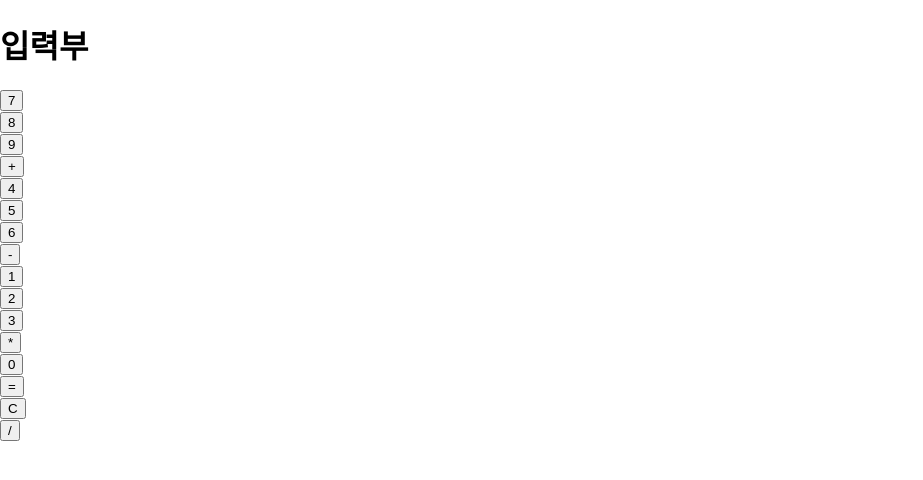
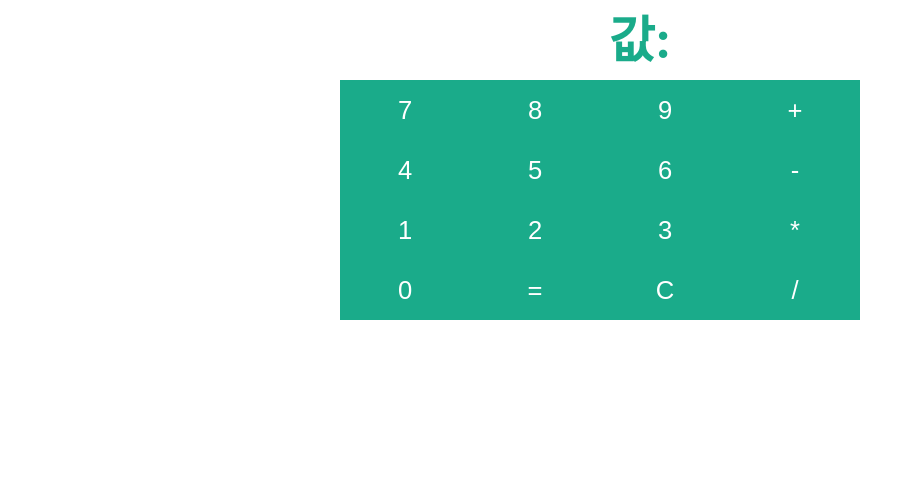
Before and after one commit to moonshot123/calculator7, a React (Create React App) app: page / in a window 1280 px wide. Shown: the top 480 px of the page, without its empty margins (0-923 px from the left). Built offline with nearby package versions, Linux system fonts and the light colour scheme.

Commit message:
5-commit

```diff
--- a/src/components/CalculatorButton.css
+++ b/src/components/CalculatorButton.css
@@ -0,0 +1,41 @@
+
+
+
+button{
+    background:#1AAB8A;
+    color:#fff;
+    border:none;
+    position:relative;
+    height:60px;
+    width: 130px;
+    font-size:1.6em;
+    padding:0 2em;
+    cursor:pointer;
+    transition:800ms ease all;
+    outline:none;
+    float: left;
+  }
+  button:hover{
+    background:#fff;
+    color:#1AAB8A;
+  }
+  button:before,button:after{
+
+    position:absolute;
+    top:0;
+    right:0;
+    height:2px;
+    width:0;
+    background: #1AAB8A;
+    transition:400ms ease all;
+  }
+  button:after{
+    right:inherit;
+    top:inherit;
+    left:0;
+    bottom:0;
+  }
+  button:hover:before,button:hover:after{
+    width:100%;
+    transition:800ms ease all;
+  }
--- a/src/components/CalculatorButton.js
+++ b/src/components/CalculatorButton.js
@@ -1,6 +1,6 @@
 import React,{Component} from 'react';
 import PropTypes from "prop-types";
-
+import './CalculatorButton.css';
 
 class CalculatorButton extends Component {
 
@@ -10,8 +10,8 @@ class CalculatorButton extends Component {
 
     render(){
         return(
-            <div>
-                <button onClick={this.handleClick} >{this.props.name}</button>
+            <div className="container">
+                <button className="btn" onClick={this.handleClick} >{this.props.name}</button>
             </div>
         )
     }
--- a/src/components/CalculatorInput.css
+++ b/src/components/CalculatorInput.css
@@ -0,0 +1,7 @@
+
+.container {
+    width: 600px;
+    height: auto;
+    margin: auto;
+    text-align: center;
+}
--- a/src/components/CalculatorInput.js
+++ b/src/components/CalculatorInput.js
@@ -1,6 +1,6 @@
 import React,{Component} from 'react'
 import CalculatorButton from './CalculatorButton'
-
+import "./CalculatorInput.css"
 
 
 class CalculatorInput extends Component{
@@ -12,27 +12,26 @@ class CalculatorInput extends Component{
 
     render(){
         return (
-            <div>
-                <h1>입력부</h1>
+            <div className="container">
 
                 <div>
                 <CalculatorButton name="7" clickhadler={this.handleBtnClick}/>
                 <CalculatorButton name="8" clickhadler={this.handleBtnClick}/>
                 <CalculatorButton name="9" clickhadler={this.handleBtnClick}/>
                 <CalculatorButton name="+" clickhadler={this.handleBtnClick}/>
-                </div>
+                </div><br/>
                 <div>
                 <CalculatorButton name="4" clickhadler={this.handleBtnClick}/>
                 <CalculatorButton name="5" clickhadler={this.handleBtnClick}/>
                 <CalculatorButton name="6" clickhadler={this.handleBtnClick}/>
                 <CalculatorButton name="-" clickhadler={this.handleBtnClick}/>
-                </div>
+                </div><br/>
                 <div>
                 <CalculatorButton name="1" clickhadler={this.handleBtnClick}/>
                 <CalculatorButton name="2" clickhadler={this.handleBtnClick}/>
                 <CalculatorButton name="3" clickhadler={this.handleBtnClick}/>
                 <CalculatorButton name="*" clickhadler={this.handleBtnClick}/>
-                </div>
+                </div><br/>
                 <div>
                 <CalculatorButton name="0" clickhadler={this.handleBtnClick}/>
                 <CalculatorButton name="=" clickhadler={this.handleBtnClick}/>
--- a/src/components/CalculatorOutput.css
+++ b/src/components/CalculatorOutput.css
@@ -0,0 +1,7 @@
+.totalMain{
+    height: 80px;
+    color: #1AAB8A;
+    text-align: center;
+    font-size: 50px;
+    font-weight: bold;
+}
--- a/src/components/CalculatorOutput.js
+++ b/src/components/CalculatorOutput.js
@@ -1,14 +1,14 @@
 import React from 'react'
 import PropTypes from 'prop-types'
-
+import "./CalculatorOutput.css"
 
 const CalculatorOutput = ({total}) => {
 
     console.log("출력부 로그 : "+total)
     return(
 
-        <div>
-            {total}
+        <div className="totalMain">
+            값:{total}
         </div>
 
     )
--- a/src/logic/Calculate.js
+++ b/src/logic/Calculate.js
@@ -1,11 +1,9 @@
 import React from 'react'
-import isNumber from './isNumber'
-
 
 
 const Calculate = (state,name) => {
-    console.log("계산값확인 state :"+state);
-    console.log("계산값확인 total :"+state.total);
+    console.log("계산값확인 state :"+state)
+    console.log("계산값확인 total :"+state.total)
     console.log("계산값확인 next :"+state.next)
     console.log("계산값확인 operation :"+state.operation)
     console.log("입력값확인 name: "+name)
@@ -13,13 +11,6 @@ const Calculate = (state,name) => {
     let total = state.total
     let next = state.next
     let operation = state.operation
-
-
-    //0. 부호인지 확인 (=,-,*,/,C,=)    :
-    //1. 숫자확인 및 변환               : isNumber
-    //2. 첫번째, 두번째 숫자인지 확인    : opratio
-    //3. 나눌때 앞자리가 0인지?
-
 
     //clear
     if ( name === "C" ) {
@@ -30,90 +21,65 @@ const Calculate = (state,name) => {
           };
     }
 
-
-    //부호확인
-    if( name === "+" || name === "-" || name === "*" || name === "/" ){
-        state.operation = name;
-        console.log( state.operation);
-
-        return {
-            operation: state.operation
-          };
-
-    }
-
-    //숫자입력 >> 첫번째 , 두번째
-
-
-    //입력값이 숫자인지 확인 숫자면 operation으로 보냄
-    if( isNumber(name) ){
-       console.log("name 숫자확인");
-
        if( next === null && total === null && operation === null ){
             next = name;
             return {
                 next: name
             };
         }else if( next !== null && total === null && operation === null ){
-        next = next + name;
-            return {
-                next: next
-            };
-
-        }else if ( next !== null && total === null && operation !== null && operation !== "="){
+            if( name === "+" || name === "-" || name === "*" || name === "/" ){
                 total = next;
+                operation = name;
                 return {
                     total: total,
                     next: null,
                     operation: operation
                 };
-        }else if( next === null && total !== null && operation === null ){
-            next = name;
-            return {
-                next: name
-            };
-        }else if ( next !== null && total !== null && operation === null ){
+            }else{
                 next = next + name;
                 return {
                     next: next
                 };
-        }else if( next !== null && total !== null && operation !== null ){
+            }
 
-            ////////////
+        }else if(  next === null && total !== null && operation !== null && name !== "="){
+            next = name;
+            return {
+                next: next
+            };
+        }else if(  next !== null && total !== null && operation !== null && name !== "="){
+            next = next + name;
+            return {
+                next: next
+            };
+        }else if(  next !== null && total !== null && operation !== null && name === "="){
 
-            if(name === "=" ){
             if(operation === "+"){
+                console.log("더하기")
                 total = String( parseFloat(total) + parseFloat(next) )
             }
             if(operation === "-"){
+                console.log("빼기")
                 total = String( parseFloat(total) - parseFloat(next) )
             }
             if(operation === "*"){
+                console.log("곱하기")
                 total = String( parseFloat(total) * parseFloat(next) )
             }
             if(operation === "/"){
-                    //앞자리0
+                console.log("나누기")
             if(total !== "0"){
-                        total =  String(( parseFloat(total) / parseFloat(next) ) + ( parseFloat(total) % parseFloat(next) ))
+                    total =  String(( parseInt(total) / parseInt(next) ) )
             }else{
                     total="0은 안됨"
                 }
             }
-            }
-
-            ////////////
 
             return {
-                total: total,
-                next: null,
-                operation: null
+                total: total
             };
-        }
-
 
         }
-
-
 
     return(
         <div>
--- a/src/logic/isNumber.js
+++ /dev/null
@@ -1,6 +0,0 @@
-//숫자인지 확인하는곳, 부호인지
-const isNumber = (next) => {
-    return( /[0-9]+/.test(next) )
-}
-
-export default isNumber
```
Lines whose indentation alone changed are shown as unchanged.
